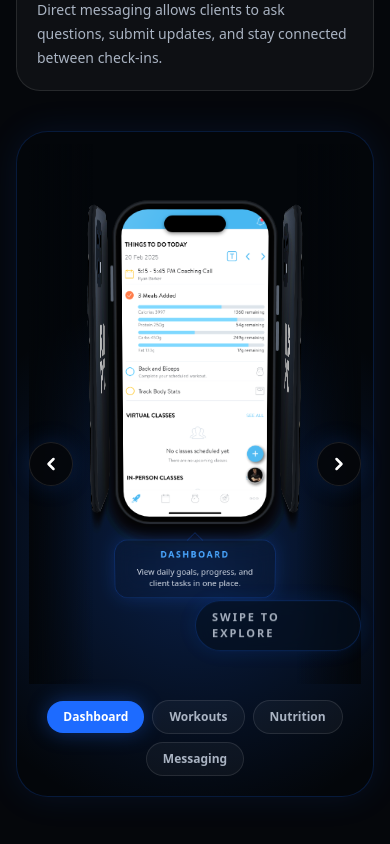
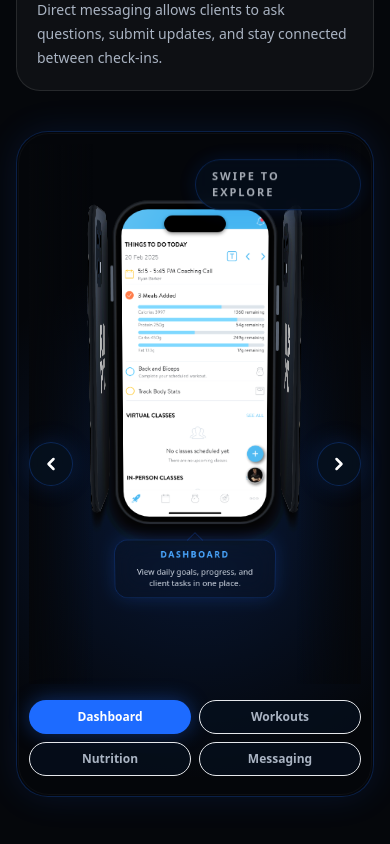
Before and after one commit to ryanbarkertraining/rbpt-website, a React (Vite) app: page / in a window 390 px wide. Shown: the part 3860-4704 px from the top of the page. Built offline with nearby package versions, Linux system fonts and the light colour scheme.

Commit message:
mobile scale phone carousel

```diff
--- a/src/App.jsx
+++ b/src/App.jsx
@@ -573,18 +573,19 @@ function PhoneCarousel() {
         whileInView={{ opacity: 1, y: 0 }}
         viewport={{ once: true }}
         transition={{ duration: 0.7 }}
-        className="relative overflow-visible rounded-[2rem] border border-[#1D6BFF]/20 bg-[#03060A] p-3 shadow-[0_0_35px_rgba(29,107,255,0.10)] sm:rounded-[2.5rem] sm:p-6"
+        className="relative overflow-visible rounded-[2rem] border border-[#1D6BFF]/25 bg-[#05070B]/95 p-3 shadow-[0_0_35px_rgba(29,107,255,0.12)] sm:rounded-[2.5rem] sm:p-6"
       >
-        <div className="absolute inset-0 bg-[radial-gradient(circle_at_50%_64%,rgba(29,107,255,0.25),transparent_58%)]" />
+        <div className="pointer-events-none absolute inset-0 rounded-[2rem] bg-[radial-gradient(circle_at_50%_58%,rgba(29,107,255,0.18),transparent_62%)] sm:rounded-[2.5rem]" />
+        <div className="pointer-events-none absolute inset-[1px] rounded-[calc(2rem-1px)] border border-white/[0.035] sm:rounded-[calc(2.5rem-1px)]" />
 
-        <div className="absolute left-1/2 top-4 z-30 hidden -translate-x-1/2 rounded-full border border-white/10 bg-[#05070B]/80 px-4 py-2 text-[11px] font-bold uppercase tracking-[0.2em] text-[#AAB4C3] backdrop-blur sm:block">
+        <div className="absolute left-1/2 top-4 z-30 hidden -translate-x-1/2 rounded-full border border-[#1D6BFF]/25 bg-[#07111F]/85 px-4 py-2 text-[11px] font-bold uppercase tracking-[0.2em] text-[#AAB4C3] shadow-[0_0_18px_rgba(29,107,255,0.12)] backdrop-blur sm:block">
           Drag to rotate
         </div>
 
         <button
           type="button"
           onClick={previousPhone}
-          className="absolute left-3 top-1/2 z-30 grid h-11 w-11 -translate-y-1/2 place-items-center rounded-full border border-white/10 bg-[#05070B]/80 text-white shadow-[0_0_24px_rgba(29,107,255,0.18)] backdrop-blur transition hover:border-[#1D6BFF]/50 hover:bg-[#1D6BFF]/20 sm:left-5"
+          className="absolute left-3 top-1/2 z-30 grid h-11 w-11 -translate-y-1/2 place-items-center rounded-full border border-[#1D6BFF]/25 bg-[#07111F]/85 text-white shadow-[0_0_24px_rgba(29,107,255,0.18)] backdrop-blur transition hover:border-[#49A6FF]/55 hover:bg-[#1D6BFF]/20 sm:left-5"
           aria-label="Previous app screen"
         >
           <svg viewBox="0 0 24 24" className="h-5 w-5" fill="none" stroke="currentColor" strokeWidth="3" strokeLinecap="round" strokeLinejoin="round">
@@ -595,7 +596,7 @@ function PhoneCarousel() {
         <button
           type="button"
           onClick={nextPhone}
-          className="absolute right-3 top-1/2 z-30 grid h-11 w-11 -translate-y-1/2 place-items-center rounded-full border border-white/10 bg-[#05070B]/80 text-white shadow-[0_0_24px_rgba(29,107,255,0.18)] backdrop-blur transition hover:border-[#1D6BFF]/50 hover:bg-[#1D6BFF]/20 sm:right-5"
+          className="absolute right-3 top-1/2 z-30 grid h-11 w-11 -translate-y-1/2 place-items-center rounded-full border border-[#1D6BFF]/25 bg-[#07111F]/85 text-white shadow-[0_0_24px_rgba(29,107,255,0.18)] backdrop-blur transition hover:border-[#49A6FF]/55 hover:bg-[#1D6BFF]/20 sm:right-5"
           aria-label="Next app screen"
         >
           <svg viewBox="0 0 24 24" className="h-5 w-5" fill="none" stroke="currentColor" strokeWidth="3" strokeLinecap="round" strokeLinejoin="round">
@@ -610,12 +611,12 @@ function PhoneCarousel() {
           style={{ minHeight: stageHeight, touchAction: "none" }}
           onPointerDown={handlePointerDown}
         >
-          <div className="pointer-events-none absolute left-0 top-0 z-20 h-full w-16 bg-gradient-to-r from-[#03060A] to-transparent sm:w-24" />
-          <div className="pointer-events-none absolute right-0 top-0 z-20 h-full w-16 bg-gradient-to-l from-[#03060A] to-transparent sm:w-24" />
+          <div className="pointer-events-none absolute left-0 top-0 z-20 h-full w-16 bg-gradient-to-r from-[#05070B] to-transparent sm:w-24" />
+          <div className="pointer-events-none absolute right-0 top-0 z-20 h-full w-16 bg-gradient-to-l from-[#05070B] to-transparent sm:w-24" />
 
           <motion.div
-            className="pointer-events-none absolute bottom-8 left-1/2 z-30 -translate-x-1/2 rounded-full border border-[#1D6BFF]/30 bg-[#07111F]/85 px-4 py-2 text-[11px] font-bold uppercase tracking-[0.18em] text-[#D3DAE5] shadow-[0_0_20px_rgba(29,107,255,0.18)] backdrop-blur sm:hidden"
-            animate={hasInteracted ? { opacity: 0, y: 8 } : { opacity: [0.7, 1, 0.7], y: [0, -3, 0] }}
+            className="pointer-events-none absolute left-1/2 top-4 z-30 -translate-x-1/2 rounded-full border border-[#1D6BFF]/30 bg-[#07111F]/85 px-4 py-2 text-[11px] font-bold uppercase tracking-[0.18em] text-[#D3DAE5] shadow-[0_0_20px_rgba(29,107,255,0.18)] backdrop-blur sm:hidden"
+            animate={hasInteracted ? { opacity: 0, y: -8 } : { opacity: [0.7, 1, 0.7], y: [0, -3, 0] }}
             transition={hasInteracted ? { duration: 0.25 } : { duration: 1.8, repeat: Infinity }}
           >
             Swipe to explore
@@ -647,16 +648,16 @@ function PhoneCarousel() {
           </div>
         </div>
 
-        <div className="relative z-20 mt-4 flex flex-wrap items-center justify-center gap-2 pb-2">
+        <div className="relative z-20 mt-4 grid grid-cols-2 gap-2 pb-2 sm:flex sm:flex-wrap sm:items-center sm:justify-center">
           {phones.map((phone, index) => (
             <button
               key={phone.title}
               type="button"
               onClick={() => setPhoneIndex(index)}
-              className={`rounded-full px-4 py-2 text-xs font-bold transition ${
+              className={`inline-flex w-full items-center justify-center rounded-full px-4 py-2 text-center text-xs font-bold transition sm:w-auto ${
                 activePhoneIndex === index
-                  ? "bg-[#1D6BFF] text-white shadow-[0_0_20px_rgba(29,107,255,0.35)]"
-                  : "border border-white/10 bg-white/[0.04] text-[#AAB4C3] hover:border-[#1D6BFF]/40 hover:text-white"
+                  ? "bg-[#1D6BFF] text-white shadow-[0_0_20px_rgba(29,107,255,0.38)]"
+                  : "border border-[#1D6BFF]/18 bg-[#07111F]/70 text-[#AAB4C3] hover:border-[#1D6BFF]/45 hover:bg-[#0B1524] hover:text-white"
               }`}
               aria-label={`Show ${phone.label} screen`}
             >
@@ -666,8 +667,6 @@ function PhoneCarousel() {
         </div>
 
       </motion.div>
-
-
     </div>
   );
 }
@@ -1029,18 +1028,6 @@ function Footer() {
   return <footer className="relative z-10 border-t border-white/10 px-6 py-10"><div className="mx-auto flex max-w-7xl flex-col justify-between gap-6 text-sm text-[#AAB4C3] md:flex-row md:items-center"><div className="flex items-center gap-3"><RBPTLogo className="h-10 w-10" /><p>© 2026 RBPT Coaching</p></div><div className="flex gap-6"><a href="#coach" className="hover:text-white">Meet Your Coach</a><a href="#app" className="hover:text-white">App</a><a href="#apply" className="hover:text-white">Apply</a></div></div></footer>;
 }
 
-function StatCard({ value, label }) {
-  return (
-    <div className="flex min-h-[96px] w-full min-w-0 flex-col items-center justify-center rounded-2xl border border-white/10 bg-white/[0.04] p-4 text-center">
-      <p className="text-2xl font-black leading-none text-[#49A6FF]">
-        {value}
-      </p>
-      <p className="mt-2 max-w-full text-xs leading-tight text-[#AAB4C3]">
-        {label}
-      </p>
-    </div>
-  );
-}
 
 function SectionHeader({ eyebrow, title, text }) {
   return <div className="max-w-3xl"><p className="text-sm sm:text-base font-bold uppercase tracking-[0.35em] text-[#49A6FF]">{eyebrow}</p><h2 className="mt-4 max-w-full break-words text-3xl font-black leading-[1] tracking-[-0.04em] sm:text-5xl xl:text-6xl">{title}</h2>{text && <p className="mt-5 text-base leading-7 text-[#AAB4C3] sm:text-lg sm:leading-8">{text}</p>}</div>;
```
